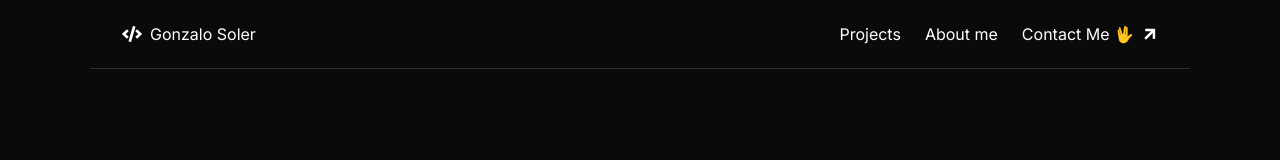
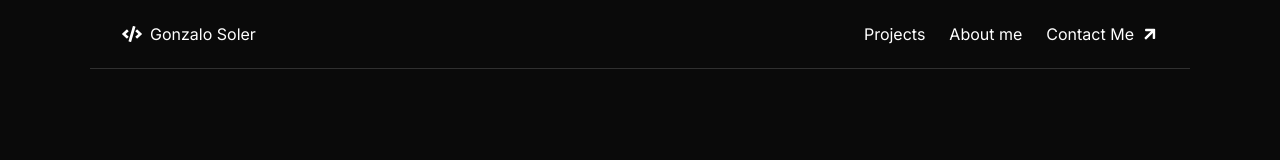
Before and after one commit to gonzalo-s/gonzalo_soler_web, a Next.js app: page / in a window 1280 px wide. Shown: the top 160 px of the page. Built offline with nearby package versions, Linux system fonts and the light colour scheme.

Commit message:
feat(Contact): update section title to include emoji and adjust prop usage

```diff
--- a/src/components/RenderSection/Contact/Contact.tsx
+++ b/src/components/RenderSection/Contact/Contact.tsx
@@ -9,6 +9,7 @@ import Button, { ButtonProps } from '@/components/Button/Button';
 
 export type ContactSection = Section & {
   type: Extract<SectionType, 'Contact'>;
+  sectionTitle: string;
   email: Array<string>;
   cta: ButtonProps;
   description?: string;
@@ -19,7 +20,7 @@ export default function Contact(props: ContactSection) {
 
   return (
     <section className={styles.contact} id={getId(props.href)}>
-      <h2>{props.title}</h2>
+      <h2>{props.sectionTitle}</h2>
       {props?.description && <p>{props.description}</p>}
       <div className={styles.contact__wrapper}>
         <a className={clsx('contact-email', styles.contact__wrapper__email)} href="#"></a>
--- a/src/constants/sections.ts
+++ b/src/constants/sections.ts
@@ -346,7 +346,8 @@ export const SECTIONS: Sections = [
   },
   {
     href: { internal: '#contact' },
-    title: 'Contact Me 🖖',
+    title: 'Contact Me',
+    sectionTitle: 'Contact Me 🖖',
     isNav: true,
     isMain: true,
     type: 'Contact',
```
